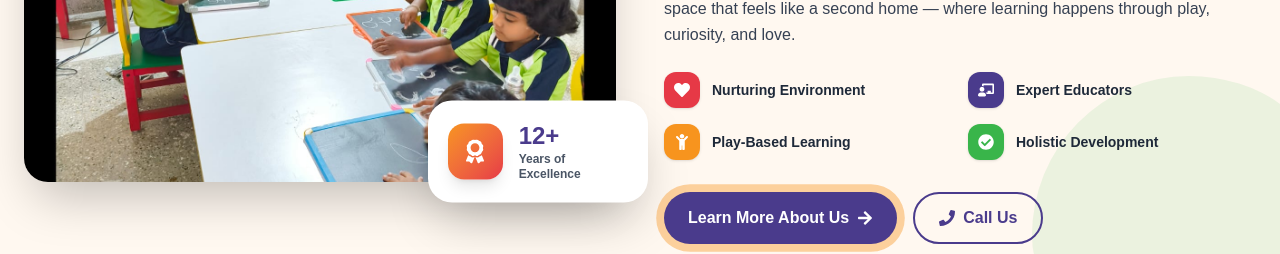
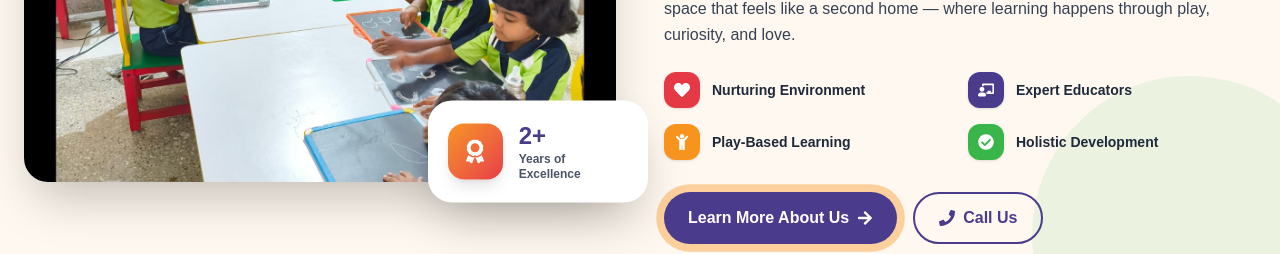
Before and after one commit to kush232323/pathways, a React (Vite) app: page / in a window 1280 px wide. Shown: the part 1400-1654 px from the top of the page. Built offline with nearby package versions, Linux system fonts and the light colour scheme.

Commit message:
update code

```diff
--- a/src/App.jsx
+++ b/src/App.jsx
@@ -600,7 +600,7 @@ function AboutSection() {
                   <FaAward />
                 </div>
                 <div>
-                  <p className="text-2xl font-extrabold text-[#4A3B8C]">12+</p>
+                  <p className="text-2xl font-extrabold text-[#4A3B8C]">2+</p>
                   <p className="text-xs text-gray-600 font-semibold leading-tight">Years of Excellence</p>
                 </div>
               </div>
```
